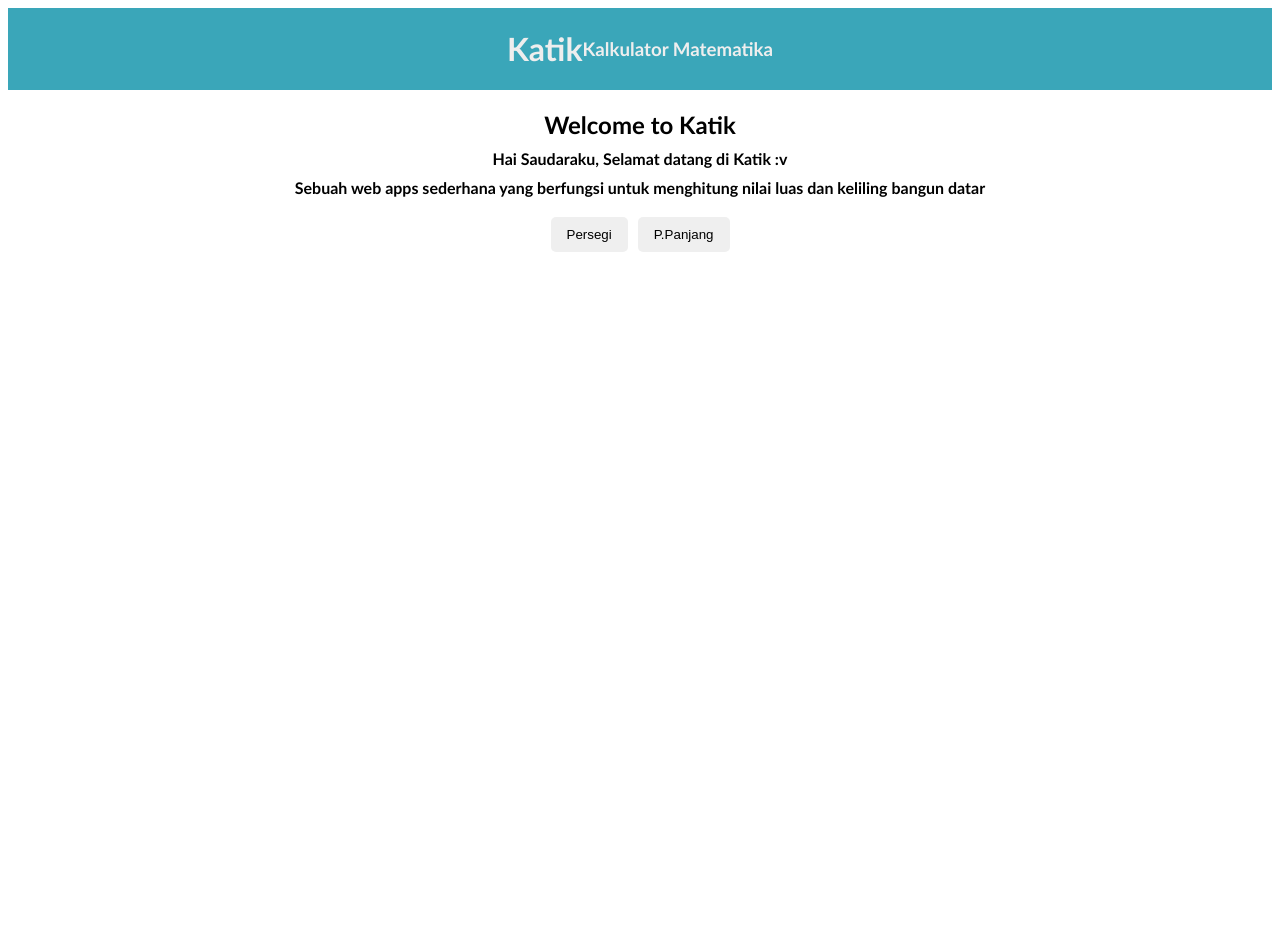
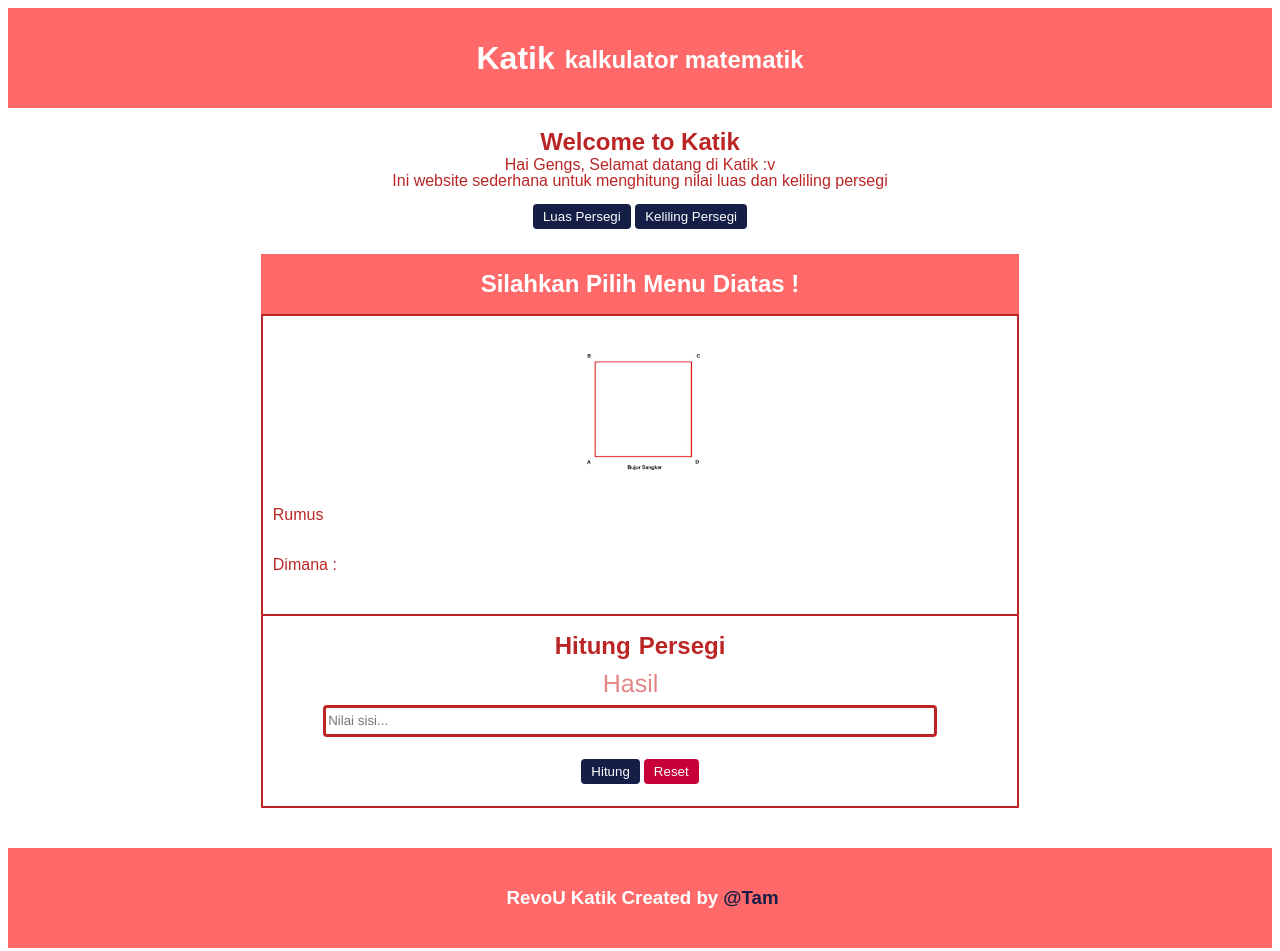
Before and after one commit to revou-fundamental-course/4-sep-23-Tamvuan, a plain HTML site: page index.html in a window 1280 px wide. Before the commit the page ends 800 px from the top, so only its background shows below. Drawn offline with Linux system fonts and the light colour scheme.

Commit message:
tambah js

```diff
--- a/css/style.css
+++ b/css/style.css
@@ -1,45 +1,237 @@
+/* header */
 body {
-    font-family: 'Trebuchet MS', 'Lucida Sans Unicode', 'Lucida Grande', 'Lucida Sans', Arial, sans-serif;
+    font-family: Arial, sans-serif;
+    color: #96B6C5;
 }
 
 header {
-    background-color: #3AA6B9;
-    color: #EEEEEE;
+    background-color: #FF6969;
+    color: white;
+    height: 100px;
+    text-align: center;
+    display: flex;
+    flex-direction: row;
+    align-items: center;
     justify-content: center;
-    height: 40%;
+}
+
+h1 {
+
+    color: white;
+}
+
+h2 {
+    margin-top: 24px;
+    margin-left: 10px;
+    color: white;
+}
+
+/* content title */
+p {
+    margin-bottom: -50px;
+}
+
+.content-title {
+    text-align: center;
+    color: #BB2525;
+}
+
+.content-title-h1 {
+    margin-bottom: 5px;
+    color: #BB2525;
+}
+
+#content-head-h1 {
+    color: white;
+}
+
+.b-menu {
+    margin-top: 80px;
+    border-radius: 4px;
+    padding: 5px 10px;
+    background-color: #141E46;
+    border: none;
+    color: white;
+}
+
+.b-menu:active {
+    background-color: #1F6E8C;
+}
+
+.b-menu:focus {
+    background-color: #1F6E8C;
+}
+
+button {
+    cursor: pointer;
+}
+
+/* content */
+.content-head {
+    background-color: #FF6969;
+    color: whitesmoke;
     display: flex;
+    margin-top: 2%;
+    margin-left: 20%;
+    margin-right: 20%;
+    height: 60px;
+    text-align: center;
     align-items: center;
-    margin-top: 0;
+    justify-content: center;
+}
+
+.content-1 {
+    border: 2px solid #BB2525;
+    margin-left: 20%;
+    margin-right: 20%;
+    height: 200%;
+}
+
+#img-bujur-sangkar {
+    width: 15%;
+    height: 15%;
+    margin-top: 5%;
+    margin-left: 43%;
 
 }
 
-h2 {
-    justify-content: center;
-    align-items: center;
+.content-1-p {
     display: flex;
-    margin-bottom: 5px;
+    flex-direction: column-reverse;
+    color: #BB2525;
+    margin-left: 10px;
 }
 
-h4 {
-    justify-content: center;
-    align-items: center;
-    display: flex;
-    margin: 10px 0px;
+.p-formula {
+    text-align: center;
 }
 
-button {
-    padding: 10px 16px;
+.content-2 {
+    border-top: 2px solid #BB2525;
+    display: flex;
+    flex-direction: row;
+    justify-content: center;
+    height: 15%;
+    margin-top: 140px;
+    text-align: center;
+    font-size: 12px;
+}
+
+.content-2-h1 {
+    color: #BB2525;
+    margin: 2px;
+    margin-top: 2%;
+}
+
+.content-3 {
+    display: flex;
+    align-items: center;
+    justify-content: center;
+
+    color: #BB2525;
+}
+
+.content-3-h1 {
+    color: #E48586;
+    margin-top: 2%;
+}
+
+#result {
+    font-family: 'Franklin Gothic Medium', 'Arial Narrow', Arial, sans-serif;
+    color: #E48586;
     border: none;
-    border-radius: 5px;
-    margin: 5px;
+    margin-left: -2.5%;
+    text-align: center;
+    font-size: 25px;
+    width: 20%;
+    height: 20%;
+}
+
+input {
+    font-family: 'Franklin Gothic Medium', 'Arial Narrow', Arial, sans-serif;
+    border: 3px solid #BB2525;
+    border-radius: 4px;
+    margin-top: 6px;
+    margin-left: 8%;
+    width: 80%;
+    height: 24px;
+    align-items: center;
+    outline: none;
+}
+
+input[type=number]:focus {
+    border: 3px solid #EEE0C9;
+}
+
+input[type=number]:active {
+    border: 3px solid #EEE0C9;
+}
+
+/* action button */
+.btn-act {
+    margin-top: 20px;
+    display: flex;
+    flex-direction: row;
+    align-items: center;
+    justify-content: center;
+    margin-bottom: 20px;
+}
+
+.btn-action {
+    margin: 2px;
+    border-radius: 4px;
+    padding: 5px 10px;
+    background-color: #BB2525;
+    border: none;
+    color: white;
+}
+
+#btn-action-ht {
+    background-color: #141E46;
+    color: white;
+}
+
+#btn-action-ht:active {
+    background-color: #1F6E8C;
 
 }
 
-.inputButtonSection {
-    justify-content: center;
+#btn-action-ht:focus {
+    background-color: #1F6E8C;
+}
+
+#btn-action-rt {
+    background-color: #C70039;
+    color: white;
+}
+
+#btn-action-rt:active {
+    background-color: #C70039;
+    color: white;
+}
+
+#btn-action-rt:focus {
+    background-color: #E48586;
+    color: white;
+}
+
+footer {
+    margin-top: 40px;
+    background-color: #FF6969;
+    color: whitesmoke;
+    height: 100px;
+    text-align: center;
     display: flex;
     flex-direction: row;
     align-items: center;
-    margin-top: 8px;
-    padding: 5px 10px;
+    justify-content: center;
 }
+
+h3 {
+    margin-left: 5px;
+    color: white;
+}
+
+#username {
+    color: #141E46;
+}
--- a/index.html
+++ b/index.html
@@ -4,32 +4,75 @@
 <head>
     <meta charset="UTF-8">
     <meta name="viewport" content="width=device-width, initial-scale=1.0">
-    <title>Kalkulator Bangun Ruang</title>
+    <title>Katik</title>
     <link rel="stylesheet" href="css/style.css">
 </head>
 
 <body>
     <header>
         <h1>Katik</h1>
-        <h3>Kalkulator Matematika</h3>
+        <h2>kalkulator matematik</h2>
     </header>
 
-    <div>
-        <h2>Welcome to Katik </h2>
-    </div>
-    <div>
-        <h4>Hai Saudaraku, Selamat datang di Katik :v</h4>
-        <h4>Sebuah web apps sederhana yang berfungsi untuk menghitung nilai luas dan keliling bangun datar </h4>
+    <div class="content-title">
+        <section>
+            <h1 class="content-title-h1">Welcome to Katik</h1>
+            <p>Ini website sederhana untuk menghitung nilai luas dan keliling persegi</p>
+            <p>Hai Gengs, Selamat datang di Katik :v</p>
+        </section>
+
+        <section>
+            <button class="b-menu" id="btn_luas_persegi">Luas Persegi</button>
+            <button class="b-menu" id="btn_keliling_persegi">Keliling Persegi</button>
+        </section>
     </div>
 
-    <section class="inputButtonSection">
-        <button>Persegi</button>
-        <button>P.Panjang</button>
-    </section>
+    <div class="content-head">
+        <section>
+            <h1 id="content-head-h1">Silahkan Pilih Menu Diatas !</h1>
+        </section>
+    </div>
 
-    <!-- Coba git -->
+    <div class="content-1">
+        <section>
+            <img src="assets/bujur_sangkar.jpg" alt="" id="img-bujur-sangkar">
+        </section>
 
+        <section class="content-1-p">
+            <p id="desc-title">Rumus</p>
+            <p id="desc-formula" class="p-formula"></p>
+            <p>Dimana :</p>
+            <p id="desc-l"></p>
+            <p id="desc-s"></p>
+        </section>
+
+        <div class="content-2">
+            <h1 class="content-2-h1">Hitung</h1>
+            <h1 class="content-2-h1" id="content-2-h1"></h1>
+            <h1 class="content-2-h1">Persegi</h1>
+        </div>
+
+        <div class="content-3">
+            <input type="text" id="result" value="Hasil" readonly>
+        </div>
+
+        <section>
+            <input type="number" id="inputs" placeholder="Nilai sisi...">
+        </section>
+
+        <section class="btn-act">
+            <button class="btn-action" id="btn-action-ht">Hitung</button>
+            <button class="btn-action" id="btn-action-rt">Reset</button>
+        </section>
+    </div>
+
+    <footer>
+        <h3>RevoU Katik</h3>
+        <h3>Created by</h3>
+        <h3 id="username">@Tam</h3>
+    </footer>
 
 </body>
 
 </html>
+<script type="text/javascript" src="js/script.js"></script>
--- /dev/null
+++ b/js/script.js
@@ -0,0 +1,100 @@
+// Luas Persegi Page
+document.getElementById("btn_luas_persegi").addEventListener("click", function () {
+
+    document.getElementById("content-head-h1").innerHTML = "Luas Persegi";
+
+    document.getElementById("desc-title").innerHTML = "Rumus Luas";
+
+    document.getElementById("desc-formula").innerHTML = "L = S X S";
+
+    document.getElementById("desc-l").innerHTML = "L = Luas";
+
+    document.getElementById("desc-s").innerHTML = "S = Sisi";
+
+    document.getElementById("content-2-h1").innerHTML = "Luas";
+
+    var result = document.getElementById("result");
+
+    var inputs = document.getElementById("inputs");
+
+    result.value = "Hasil";
+
+    inputs.value = "";
+
+    var luas = true;
+
+    document.getElementById("btn-action-ht").addEventListener("click", function () {
+
+        var inputs = parseInt(document.getElementById("inputs").value);
+
+        if (luas == true) {
+
+            if (inputs === "") {
+
+                document.getElementById("result").value = "";
+
+            }
+
+            var result = inputs * inputs;
+
+            document.getElementById("result").value = result;
+        }
+    })
+})
+
+// Keliling Persegi Page
+document.getElementById("btn_keliling_persegi").addEventListener("click", function () {
+
+    document.getElementById("content-head-h1").innerHTML = "Keliling Persegi";
+
+    document.getElementById("desc-title").innerHTML = "Rumus Keliling";
+
+    document.getElementById("desc-formula").innerHTML = "K = 4 x S";
+
+    document.getElementById("desc-l").innerHTML = "K = Keliling";
+
+    document.getElementById("desc-s").innerHTML = "S = Sisi";
+
+    document.getElementById("content-2-h1").innerHTML = "Keliling";
+
+    var result = document.getElementById("result");
+
+    var inputs = document.getElementById("inputs");
+
+    result.value = "Hasil";
+
+    inputs.value = "";
+
+    var keliling = true;
+
+    document.getElementById("btn-action-ht").addEventListener("click", function () {
+
+        var inputs = parseInt(document.getElementById("inputs").value);
+
+        if (keliling == true) {
+
+            if (inputs === "") {
+
+                document.getElementById("result").value = "";
+
+            }
+
+            var result = 4 * inputs;
+
+            document.getElementById("result").value = result;
+        }
+    })
+})
+
+// form input reset
+document.getElementById("btn-action-rt").addEventListener("click", function () {
+
+    var result = document.getElementById("result");
+
+    var inputs = document.getElementById("inputs");
+
+    result.value = "Hasil";
+
+    inputs.value = "";
+
+})
```
Also changed, not shown: assets/bujur_sangkar.jpg (added).
